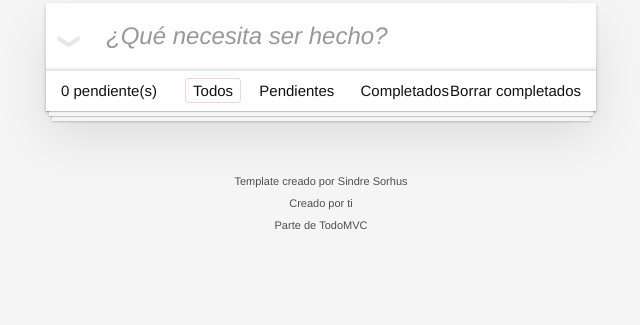
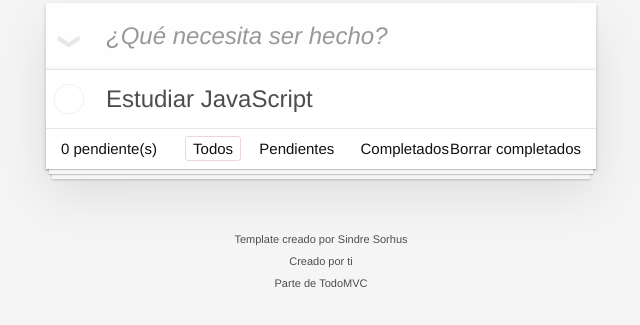
Before and after one commit to gabrieldp36/TodoList, a website built with webpack: page src/index.html in a window 1280 px wide. Shown: the part 127-452 px from the top of the page, without its empty margins (319-959 px from the left). Built offline with nearby package versions, Linux system fonts and the light colour scheme.

Commit message:
Segundo Commit

```diff
--- a/src/index.js
+++ b/src/index.js
@@ -1,15 +1,15 @@
 import './styles.css';
 
-import { Todo, TodoList } from './classes';
+import {Todo, TodoList} from './classes';
+
+import {crearTodoHtml} from './js/componentes';
 
 const todoList = new TodoList();
 
 const tarea = new Todo('Estudiar JavaScript');
 
-const tarea2 = new Todo('Saludar a Paula');
-
 todoList.nuevoTodo(tarea);
 
-todoList.nuevoTodo(tarea2);
+crearTodoHtml(tarea);
 
 console.log(todoList);
--- a/src/js/componentes.js
+++ b/src/js/componentes.js
@@ -1,23 +1,23 @@
-import '../css/componentes.css';
+// Referencias HTML.
 
-// import webpacklogo from '../assets/img/webpack-logo.png';
+const divTodoList = document.querySelector('.todo-list');
 
-export const saludar = (nombre) => {
+export const crearTodoHtml = (todo) => {
 
-    console.log('Creando etiqueta h1.');
+    const htmlTodo =
+     `<li class= ${ (todo.completado) ? "completed" : '' } data-id="${todo.id}">
+            <div class="view">
+                <input class="toggle" type="checkbox" ${ (todo.completado) ? 'checked' : '' }>
+                <label>${todo.tarea}</label>
+                <button class="destroy"></button>
+            </div>
+            <input class="edit" value="Create a TodoMVC template">
+        </li>`
 
-    const h1 = document.createElement('h1');
+    const div = document.createElement('div');
+    div.innerHTML = htmlTodo;
 
-    h1.innerText= `${nombre}.`;
+    divTodoList.append(div.firstElementChild);
 
-    document.body.append(h1);
-
-    // //IMG
-
-    // const img = document.createElement('img');
-
-    // img.src= webpacklogo;
-
-    // document.body.append(img);
-
+    return div.firstElementChild;
 };
```
Also changed, not shown: src/index.html (+2 -2 lines).
